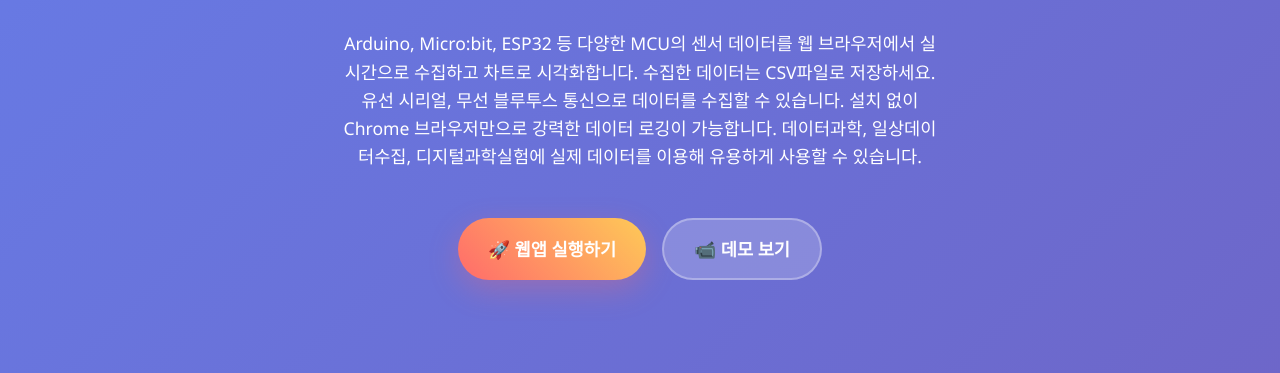
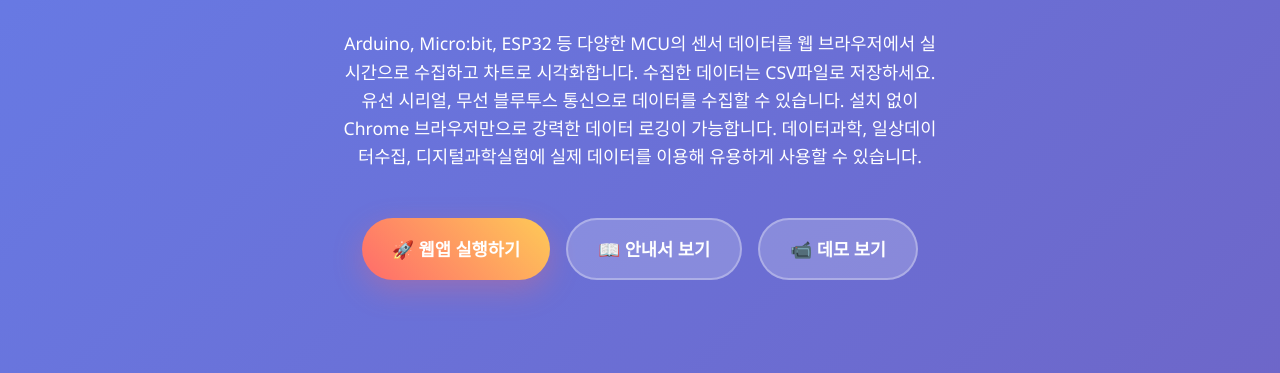
Before and after one commit to ai4mcu/boewrbirdpro, a plain HTML site: page index.html in a window 1280 px wide. Shown: the part 427-800 px from the top of the page. Drawn offline with Linux system fonts and the light colour scheme.

Commit message:
Add files via upload

```diff
--- a/index.html
+++ b/index.html
@@ -35,6 +35,9 @@
                 <div class="cta-buttons">
                     <a href="boewrbirdpro.html" class="btn btn-primary" id="launchApp" target="_blank">
                         🚀 웹앱 실행하기
+                    </a>
+                    <a href="information.html" class="btn btn-secondary" target="_blank">
+                        📖 안내서 보기
                     </a>
                     <a href="#demo" class="btn btn-secondary">
                         📹 데모 보기
```
